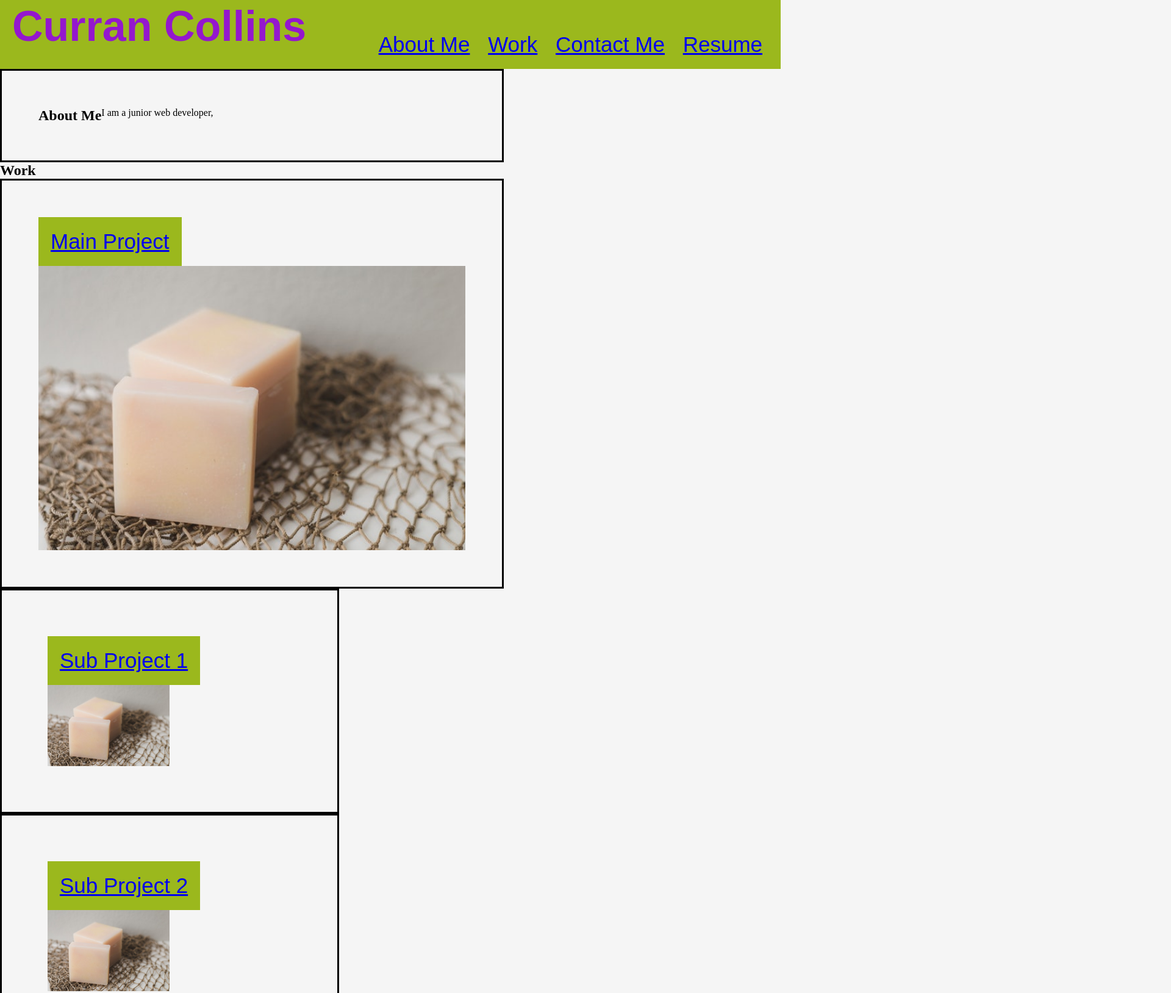
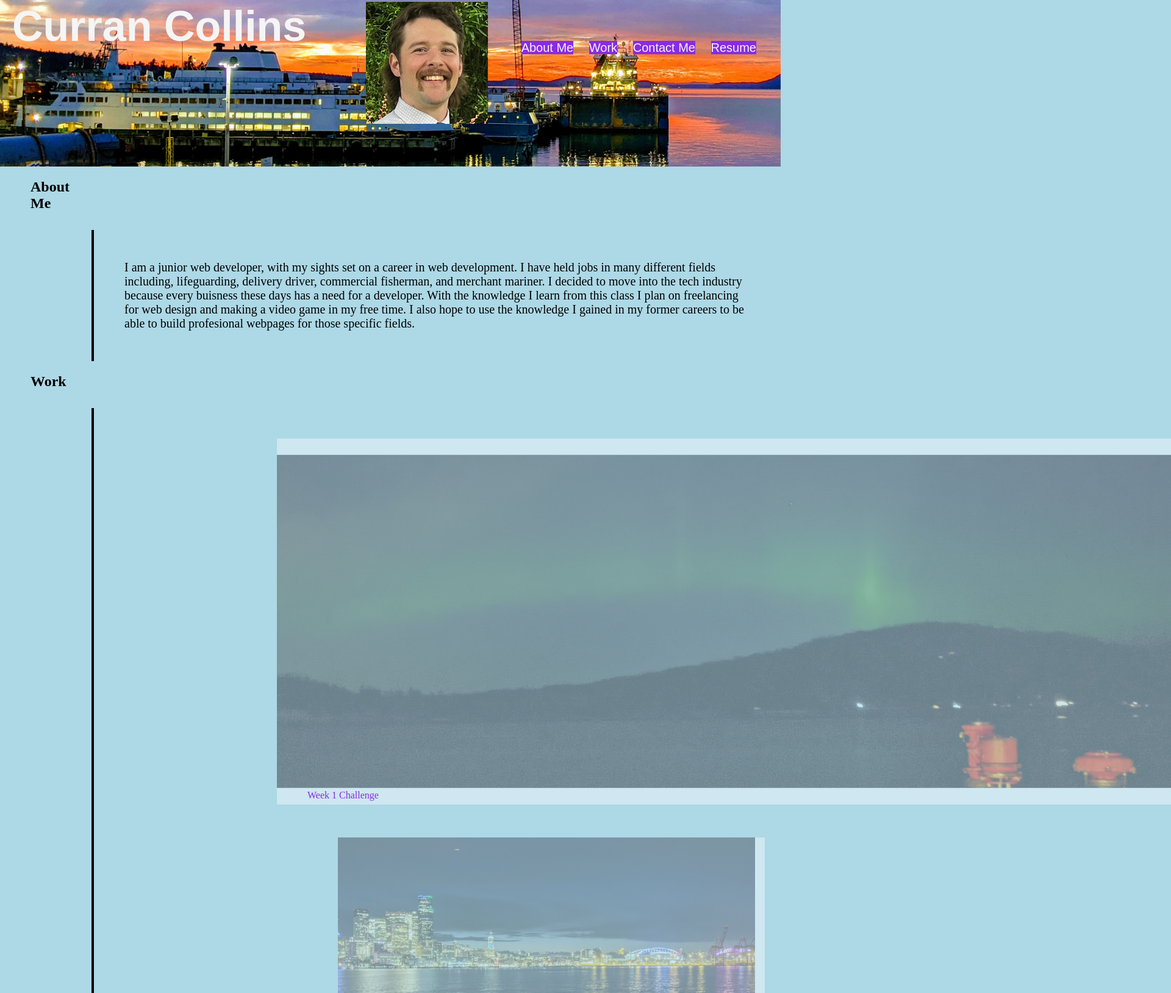
Before and after one commit to CurranCollins/Portfolio, a plain HTML site: page index.html in a window 1280 px wide. Shown: the part 17-1645 px from the top of the page at 61% size, 1920 px wide, since content can reach past the window. Drawn offline with Linux system fonts and the light colour scheme.

Commit message:
push before final push

```diff
--- a/assets/css/style.css
+++ b/assets/css/style.css
@@ -4,63 +4,212 @@
 }
 
 body {
-    background-color: whitesmoke;
+    background-color: lightblue;
 }
 
-header {
+main section h2 {
+
+    top: 50px;
+    left: 0px;
+    width: 100px;
+    height: 90%
+}
+
+.header {
     padding: 20px;
     font-family: Arial, Helvetica, sans-serif;
-    background-color: rgb(155, 184, 29);
-    color: rgb(148, 23, 206);
+    background-image: url("../images/headerphoto.png");
+    color: whitesmoke;
     display: flex;
     flex-wrap: wrap;
     font-size: 35px;
     justify-content: space-between;
+    height: 250px;
 }
 
-header nav {
+main p {
+  font-size: 20px;
+}
+
+.header nav {
     padding-top: 50px;
     margin-right: 10px;
 }
 
 
-header nav ul li {
-    display: inline-block;
-    margin-left: 20px;
+.header nav ul li {
+    display: inline;
+    margin: 10px;
+    font-weight: lighter;
+    border-bottom: 2px whitesmoke;
+    font-size: 20px;
+    color: whitesmoke;
+
+}
+
+.navlink {
+    text-decoration: none;
+    color: whitesmoke;
+    background-color:blueviolet;
+}
+
+.seclabels {
+    display: block;
+    margin: 20px 10px 30px 50px;
+    font-size: 25;
+
+}
+
+.secborder {
+    border-left:4px solid black;
+    margin-left: 150px;
+    padding: 50px;
+    display:flex;
+    flex-wrap: wrap;
+    flex-direction: row;
+
 }
 
 .card {
-    display: flex;
+    /*display: flex;
     flex-wrap: wrap;
     flex: 1 0 0;
     padding: 60px;
     text-align: center;
-    border-style:solid;
     min-width: 400px;
-    max-width: 700px;
+    max-width: 100%;*/
+    position: relative;
+    text-align: center;
+    color: blueviolet;
 
 }
 
-.card img {
+
+/*.card img {
     width: 100%;
-    min-width: 400px;
-    max-width: 700px;
+}*/
+
+.subcard {
+    /*display: flex;
+    flex-direction: row;
+    flex-wrap: wrap;
+    /*flex: 1 0 0;*/
+    /*padding: 75px;
+    border-style:none;
+    width: 100%;*/
+    position: relative;
+    text-align: center;
+    color: blueviolet;
 }
 
-.subcard {
-    display: flex;
+/*.subcard h3 {
+    display: flexbox;
+    flex-direction: row;
     flex-wrap: wrap;
-    flex: 1 0 0;
-    padding: 75px;
-    text-align: center;
-    border-style:solid;
-    min-width: 200px;
-    max-width: 400px;
+}
+
+.subcard img {
+    width: 100%;
+
+}*/
+
+footer h4 {
+    margin: 20px 10px 10px 50px;
+    font-size: 25px;
+}
+
+footer ul li {
+    display: inline;
+    margin: 10px;
+    font-weight: lighter;
+    border-bottom: 2px whitesmoke;
+    font-size: 20px;
+    color: black;
+    margin-left: 50px;
 
 }
 
-.subcard img {
-    width: 50%;
-    min-width: 200px;
-    max-width: 400px;
+.mainp {
+    margin-left: 250px;
 }
+
+
+.subp {
+    padding: 50px;
+}
+
+#leftcards {
+    margin-left: 300px;
+}
+
+.title {
+    position:absolute;
+    bottom: 10px;
+    left: 300px;
+}
+
+.subtitle {
+    position:absolute;
+    bottom: 100px;
+    left: 400px;
+    background-color: white;
+    padding: 8px;
+}
+
+.subsubtitle {
+    position:absolute;
+    bottom: 100px;
+    left: 100px;
+    background-color: white;
+    padding: 8px;
+}
+
+.card:hover img {
+    opacity: 1.0;
+    color: blueviolet;
+}
+
+.card img, .subcard img {
+    transition: .5s ease;
+    opacity: 0.4;
+    backface-visibility: hidden;
+}
+
+.subcard:hover img {
+    opacity: 1.0;
+    color: blueviolet;
+}
+
+.header img {
+    position:absolute;
+    left:600px;
+}
+
+@media screen and (max-width: 992px) {
+    .card {
+      width: 50%;
+    }
+    .subcard {
+        width: 25%;
+    }
+
+  }
+
+  @media screen and (max-width: 768px) {
+    .card {
+      width: 100%;
+    }
+    .subcard {
+        width: 50%
+    }
+
+  }
+
+  @media screen and (max-width: 576px) {
+    .card {
+      width: 100%;
+    }
+    .subcard {
+        width: 50%;
+    }
+  }
--- a/index.html
+++ b/index.html
@@ -10,21 +10,21 @@
 </head>
 
 <body>
-    <header>
-        <h1>Curran Collins</h1>
+    <header class="header">
+        <h1>Curran Collins</h1><img src="./assets/images/profile2.png"/>
         <nav>
             <ul>
                 <li>
-                    <a href="#aboutme">About Me</a>
+                    <a class="navlink" href="#aboutme">About Me</a>
                 </li>
                 <li>
-                    <a href="#work">Work</a>
+                    <a class="navlink" href="#work">Work</a>
                 </li>
                 <li>
-                    <a href="contactme">Contact Me</a>
+                    <a class="navlink" href="contactme">Contact Me</a>
                 </li>
                 <li>
-                    <a href="resume">Resume</a>
+                    <a class="navlink" href="resume">Resume</a>
                 </li>
             </ul>
         </nav>
@@ -32,43 +32,53 @@
     </header>
 
     <main>
-        <section class="card" id="aboutme">
-            <h2>About Me</h2>
-            <p>I am a junior web developer, </p>
+        <section id="aboutme">
+            <h2 class="seclabels">About Me</h2>
+            <p class="secborder">I am a junior web developer, with my sights set on a career in web development.  I have held jobs in many different fields including, lifeguarding,
+                delivery driver, commercial fisherman, and merchant mariner.  I decided to move into the tech industry because every buisness these days has a need for a developer.
+                With the knowledge I learn from this class I plan on freelancing for web design and making a video game in my free time.  I also hope to use the knowledge I gained
+                in my former careers to be able to build profesional webpages for those specific fields.
+
+            </p>
         </section>
 
         <section id="work">
-            <h2>Work</h2>
-            <nav>
+            <h2 class="seclabels">Work</h2>
+            <div class="secborder">
                 <section class="card">
-                    <header><a href="#mainproject">Main Project</a></header>
-                    <img src="./assets/images/soap.jpg" alt="soap"/>
+                    <div class="mainp"><a href="https://currancollins.github.io/week1-challenge/"><img
+                                src="./assets/images/Mainphoto.png" alt="Northern lights" /></a></div>
+                    <div class="title">Week 1 Challenge</div>
                 </section>
                 <section class="subcard">
-                    <header><a href="#subproject1">Sub Project 1</a></header>
-                    <img src="./assets/images/soap.jpg" alt="soap"/>
+                    <h3 id="leftcards" class="subp"><a href="https://currancollins.github.io/week1-challenge/"><img
+                                src="./assets/images/smaller1.png" alt="Seattle skyline" /></a></h3>
+                    <div class="subtitle">Future Project 1</div>
                 </section>
                 <section class="subcard">
-                    <header><a href="subproject2">Sub Project 2</a></header>
-                    <img src="./assets/images/soap.jpg" alt="soap"/>
+                    <h3 class="subp"><a href="https://currancollins.github.io/week1-challenge/"><img
+                                src="./assets/images/smaller2.png" alt="Cascade Mountains" /></a></h3>
+                    <div class="subsubtitle">Future Project 2</div>
                 </section>
                 <section class="subcard">
-                    <header><a href="subproject3">Sub Project 3</a></header>
-                    <img src="./assets/images/soap.jpg" alt="soap"/>
+                    <h3 id="leftcards" class="subp"><a href="https://currancollins.github.io/week1-challenge/"><img
+                                src="./assets/images/smaller3.png" alt="Wheelhouse" /></a></h3>
+                    <div class="subtitle">Future Project 3</div>
                 </section>
                 <section class="subcard">
-                    <header><a href="subproject4">Sub Project 4</a></header>
-                    <img src="./assets/images/soap.jpg" alt="soap"/>
+                    <h3 class="subp"><a href="https://currancollins.github.io/week1-challenge/"><img
+                                src="./assets/images/smaller4.png" alt="Puget Sound" /></a></h3>
+                    <div class="subsubtitle">Future Project 4</div>
                 </section>
 
 
-            </nav>
+            </div>
         </section>
     </main>
 
     <footer id="contactme">
-        <h3>Contact Me</h3>
-        <ul>
+        <h4>Contact Me</h4>
+        <ul class="secborder">
             <li>
                 360-489-4607
             </li>
@@ -79,11 +89,9 @@
                 <a href="https://github.com/CurranCollins">Github</a>
             </li>
             <li>
-                <a href="#pandora">Pandora</a>
+                <a href="https://www.linkedin.com/in/curran-collins-7b9552246/">Linkedin</a>
             </li>
-            <li id="resume">
-                Resume
-            </li>
+
         </ul>
     </footer>
 
```
Also changed, not shown: assets/images/Mainphoto.png (added), assets/images/headerphoto.png (added), assets/images/profile2.png (added), assets/images/smaller1.png (added), assets/images/smaller2.png (added), assets/images/smaller3.png (added), assets/images/smaller4.png (added), assets/images/soap.jpg (deleted).
